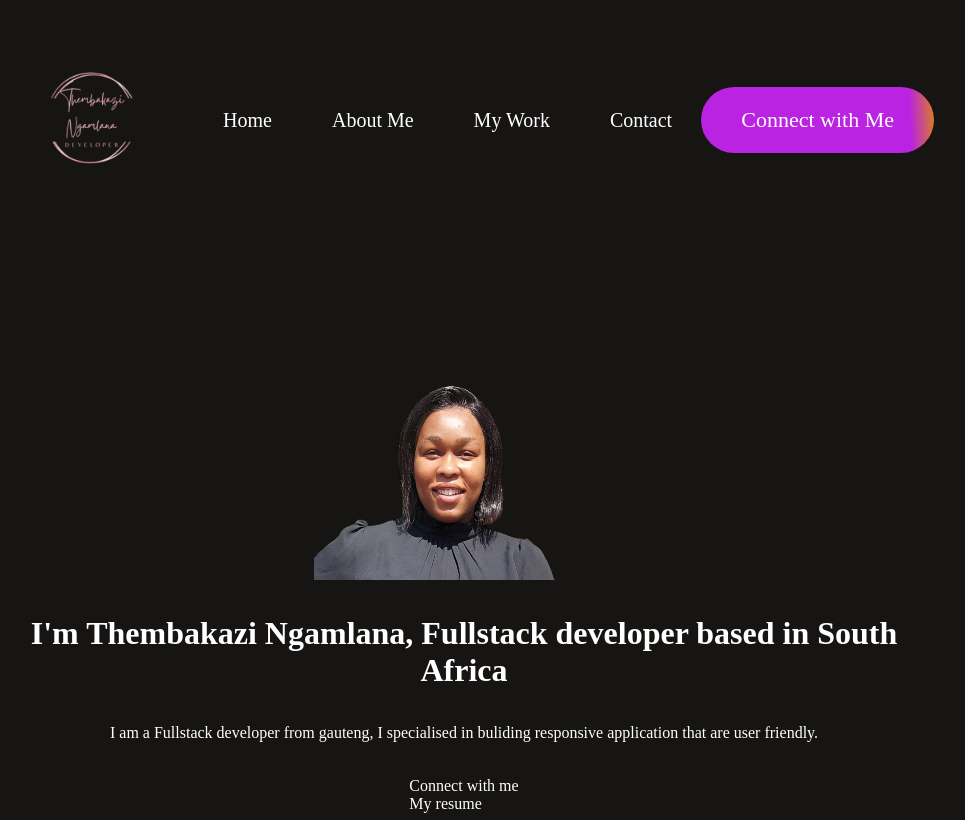
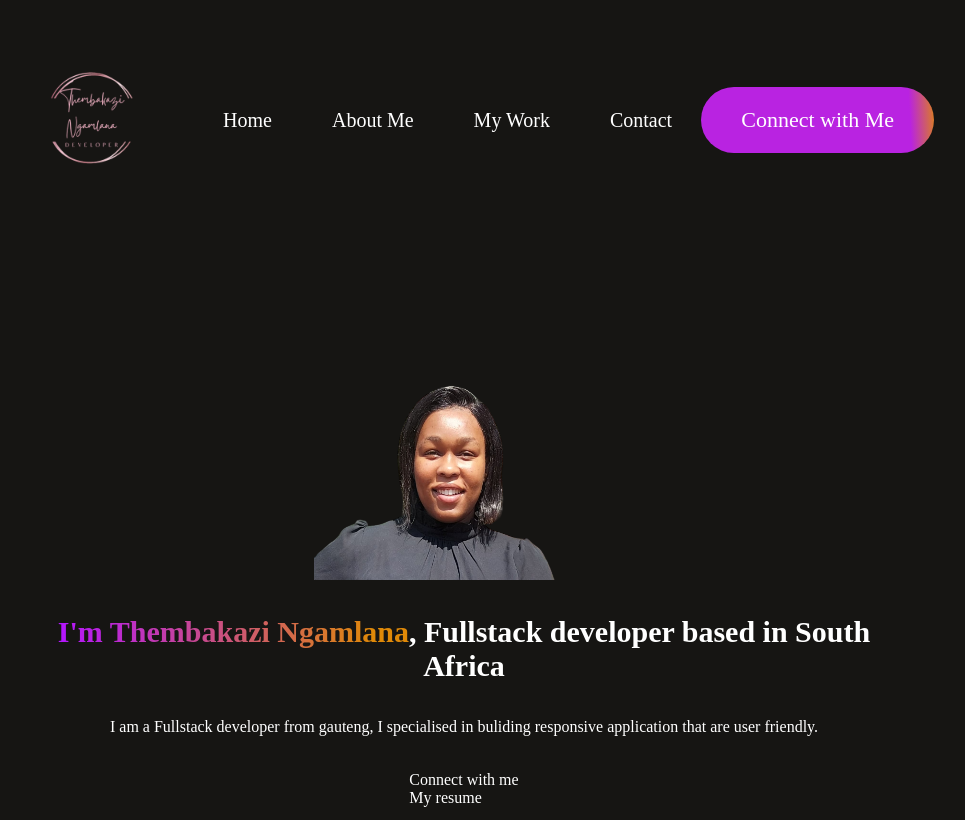
Before and after one commit to ThembakaziNgamlana/personal_portfolio, a React (Vite) app: page / in a window 1280 px wide. Shown: the whole page, without its empty margins (176-1141 px from the left). Built offline with nearby package versions, Linux system fonts and the light colour scheme.

Commit message:
adding react prortfolio

```diff
--- a/src/Components/Hero/Hero.css
+++ b/src/Components/Hero/Hero.css
@@ -15,5 +15,13 @@
 .hero h1{
     text-align: center;
     width: 70%;
-    font-size: 600;
+    font-size: 30px;
+
 }
+.hero h1 span{
+    background:linear-gradient(270deg, #DF8908 10%,#B415FF 100%);
+    background-clip: text;
+    -webkit-background-clip: text;
+    -webkit-text-fill-color: transparent;
+
+}
--- a/src/Components/Hero/Hero.jsx
+++ b/src/Components/Hero/Hero.jsx
@@ -7,7 +7,7 @@ const Hero = () => {
    return(
      <div className='hero'>
        <img src={profile_img} alt=""  />
-       <h1>I'm Thembakazi Ngamlana, Fullstack developer based in South Africa</h1>
+       <h1><span>I'm Thembakazi Ngamlana</span>, Fullstack developer based in South Africa</h1>
        <p>I am a Fullstack developer from gauteng, I specialised in buliding responsive application that are user friendly.</p>
        <div className="hero-action">
        <div className="hero-connect">Connect with me</div>
```
